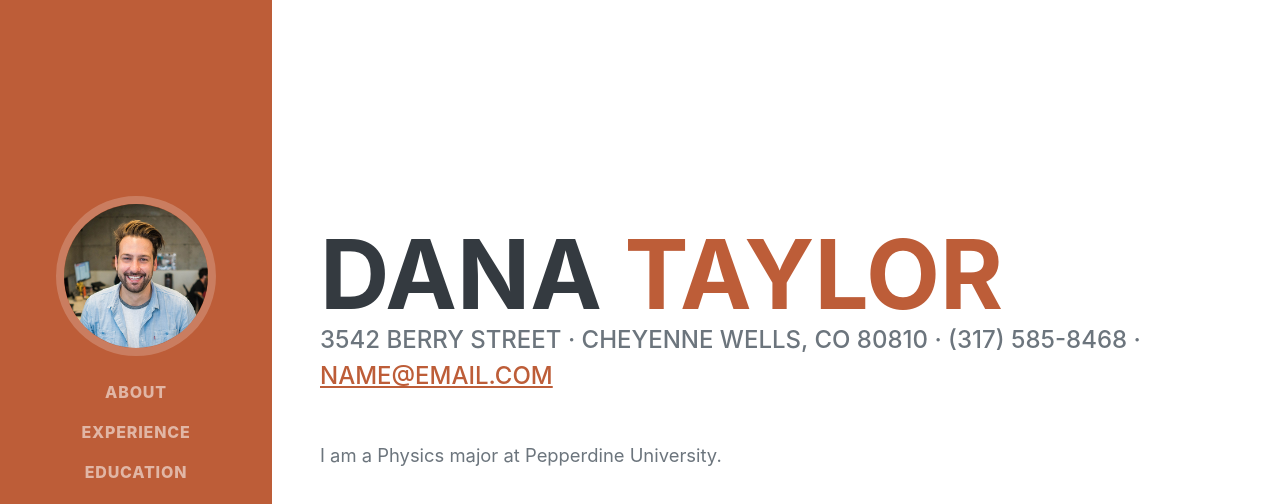
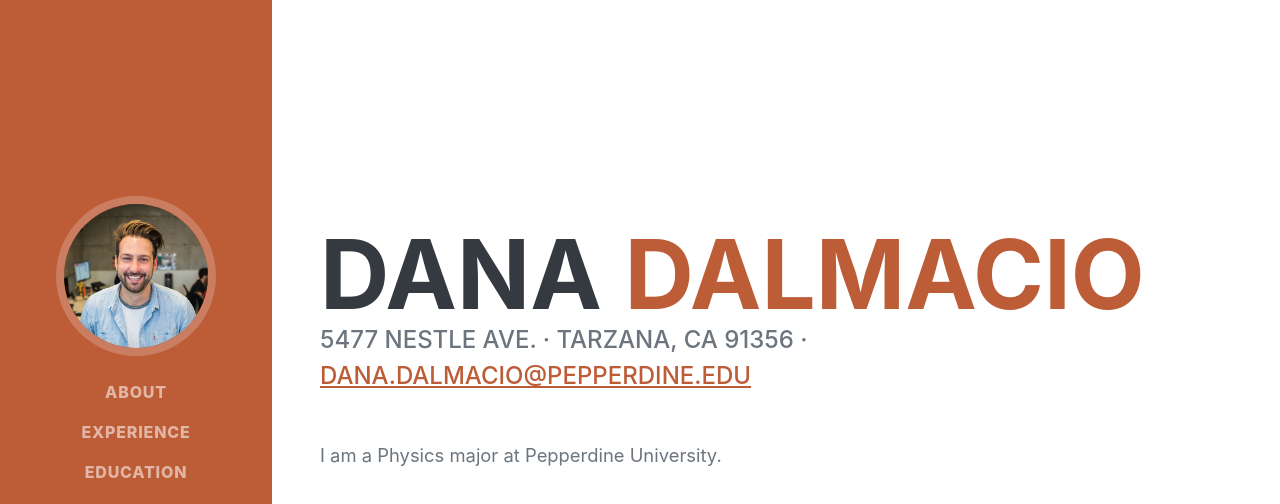
Before and after one commit to danasaur4/danasaur4.github.io, a plain HTML site: page index.html in a window 1280 px wide. Shown: the top 504 px of the page. Drawn offline with nearby package versions, Linux system fonts and the light colour scheme; a web font is replaced by a local one.

Commit message:
Update index.html

```diff
--- a/index.html
+++ b/index.html
@@ -41,11 +41,11 @@
                 <div class="resume-section-content">
                     <h1 class="mb-0">
                         Dana
-                        <span class="text-primary">Taylor</span>
+                        <span class="text-primary">Dalmacio</span>
                     </h1>
                     <div class="subheading mb-5">
-                        3542 Berry Street · Cheyenne Wells, CO 80810 · (317) 585-8468 ·
-                        <a href="mailto:name@email.com">name@email.com</a>
+                        5477 Nestle Ave. · Tarzana, CA 91356 ·
+                        <a href="dana.dalmacio@pepperdine.edu">dana.dalmacio@pepperdine.edu</a>
                     </div>
                     <p class="lead mb-5">I am a Physics major at Pepperdine University.</p>
                     <div class="social-icons">
```
